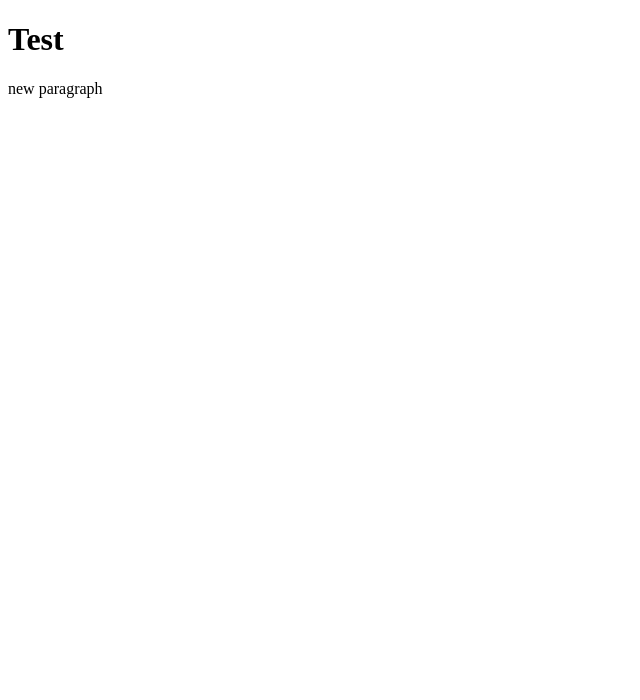
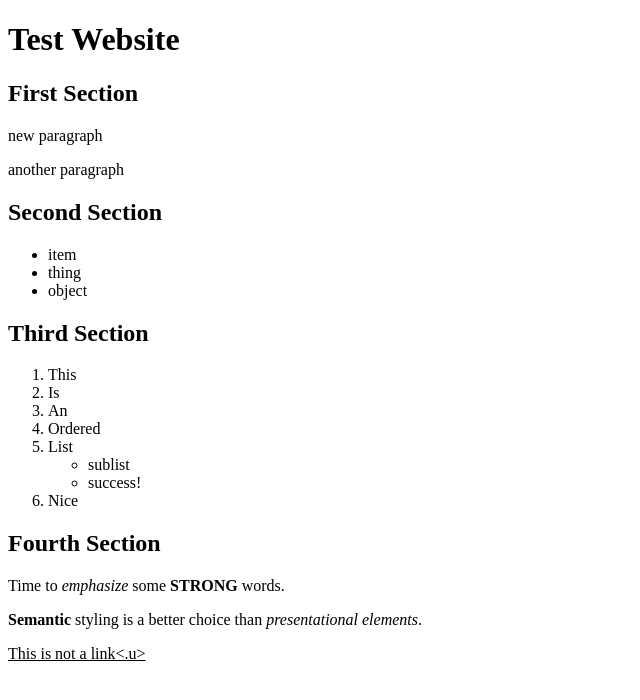
Before and after one commit to bettyand/html-exercise, a plain HTML site: page index.html in a window 1280 px wide. Shown: the whole page, without its empty margins (0-640 px from the left). Drawn offline with Linux system fonts and the light colour scheme.

Commit message:
good morning

```diff
--- a/index.html
+++ b/index.html
@@ -11,7 +11,38 @@
     <script src="script.js" defer></script>
 </head>
 <body>
-  <h1>Test</h1>
+  <h1>Test Website</h1>
+
+  <h2>First Section</h2>
   <p>new paragraph</p>
+  <p>another paragraph</p>
+
+  <h2>Second Section</h2>
+  <ul>
+    <li>item</li>
+    <li>thing</li>
+    <li>object</li>
+  </ul>
+
+  <h2>Third Section</h2>
+  <ol>
+    <li>This</li>
+    <li>Is</li>
+    <li>An</li>
+    <li>Ordered</li>
+    <li>List</li>
+    <ul>
+      <li>sublist</li>
+      <li>success!</li>
+    </ul>
+    <li>Nice</li>
+    </ol>
+
+  <h2>Fourth Section</h2>
+  <p>Time to <em>emphasize</em> some <strong>STRONG</strong> words.</p>
+  <p><b>Semantic</b> styling is a better choice than <i>presentational elements</i>.</p>
+  <p><u>This is not a link<.u></u></p>
+
+
 </body>
 </html>
```
